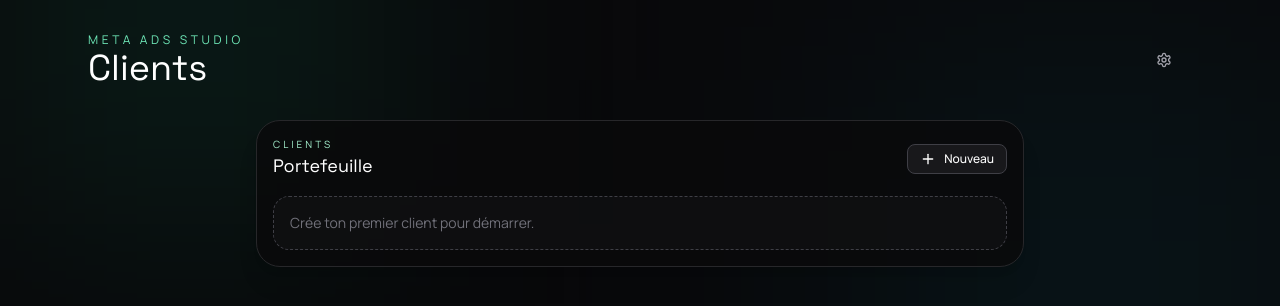
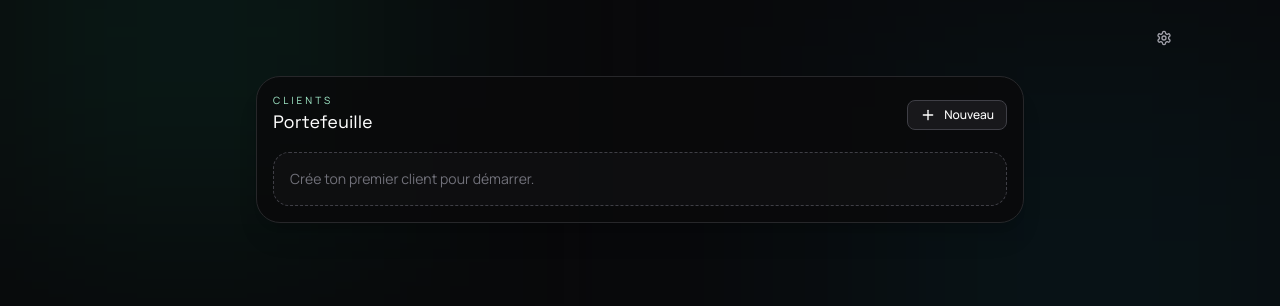
Before and after one commit to TheSenseiRyuu/meta-ads-studio, a React (Vite) app: page / in a window 1280 px wide. Shown: the top 306 px of the page. Built offline with nearby package versions, Linux system fonts and the light colour scheme.

Commit message:
refactor: minimal top bar per page

```diff
--- a/App.tsx
+++ b/App.tsx
@@ -625,13 +625,6 @@ const AppShell: React.FC = () => {
     return 'Clients';
   }, [routeType, activeClient?.name, activeConcept?.name, activeBatch?.name]);
 
-  const headerSubtitle = useMemo(() => {
-    if (routeType === 'clients') return '';
-    if (routeType === 'client') return 'Profil & espaces créa du client.';
-    if (routeType === 'concept') return 'Brief + batches du concept sélectionné.';
-    return 'Stratégie, ads et visuels du batch sélectionné.';
-  }, [routeType]);
-
   const backPath = useMemo(() => {
     if (routeType === 'batch' && activeClient && activeConcept) {
       return `/client/${activeClient.id}/concept/${activeConcept.id}`;
@@ -770,25 +763,26 @@ const AppShell: React.FC = () => {
           <div className="absolute top-20 right-0 w-96 h-96 bg-cyan-500/10 blur-[140px]" />
         </div>
 
-        <header className="relative z-10 px-6 md:px-12 py-8 flex flex-col gap-6 md:flex-row md:items-center md:justify-between max-w-[1200px] mx-auto">
-          <div className="max-w-2xl">
-            <p className="text-xs uppercase tracking-[0.3em] text-emerald-300">Meta Ads Studio</p>
-            <h1 className="text-3xl md:text-4xl font-display">{headerTitle}</h1>
-            {headerSubtitle && (
-              <p className="text-sm text-zinc-400 mt-2">{headerSubtitle}</p>
-            )}
-            {backPath && (
-              <div className="mt-4">
+        <header className="relative z-10 px-6 md:px-12 py-6 flex items-center justify-between max-w-[1200px] mx-auto">
+          {routeType === 'clients' ? (
+            <div className="flex-1"></div>
+          ) : (
+            <div className="flex items-center gap-3">
+              {backPath && (
                 <Link
                   to={backPath}
                   className="inline-flex items-center gap-2 rounded-full border border-zinc-700 bg-zinc-900/70 px-3 py-1 text-xs text-zinc-300 hover:border-emerald-400/50"
                 >
                   Retour
                 </Link>
+              )}
+              <div>
+                <p className="text-[10px] uppercase tracking-[0.3em] text-emerald-300">Meta Ads Studio</p>
+                <h1 className="text-2xl md:text-3xl font-display">{headerTitle}</h1>
               </div>
-            )}
-          </div>
-          <div className="flex items-center gap-3 flex-wrap">
+            </div>
+          )}
+          <div className="flex items-center gap-3">
             <Button
               variant="ghost"
               size="sm"
```
